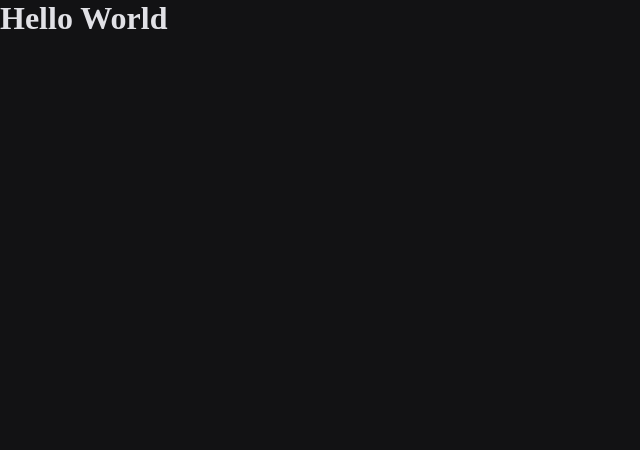
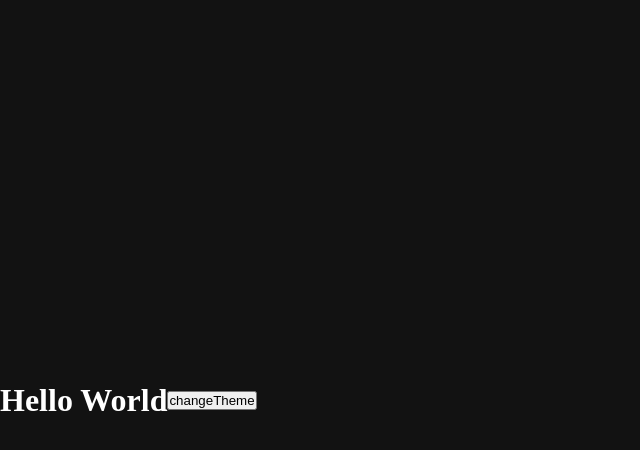
Before and after one commit to WesleyDev184/game_store, a Next.js app: page / in a window 1280 px wide. Shown: the top 450 px of the page, without its empty margins (0-640 px from the left). Built offline with nearby package versions, Linux system fonts and the light colour scheme.

Commit message:
adition theme context

```diff
--- /dev/null
+++ b/src/components/SideBar/style.ts
@@ -0,0 +1,5 @@
+import styled from 'styled-components'
+
+export const Container = styled.div`
+    background-color: ${props => props.theme.background.secondary};
+`
--- /dev/null
+++ b/src/contexts/ThemeProviderContext.tsx
@@ -0,0 +1,56 @@
+import {
+    createContext,
+    ReactNode,
+    useCallback,
+    useContext,
+    useEffect,
+    useState
+} from 'react'
+import { DefaultTheme, ThemeProvider } from 'styled-components'
+import themes from '../styles/theme'
+
+interface ThemeContextData {
+    toggleTheme(): void
+    themeMode: DefaultTheme
+}
+
+interface MainProps {
+    children: ReactNode
+}
+
+const ThemeContext = createContext<ThemeContextData>({} as ThemeContextData)
+
+export const CustomThemeProvider = ({ children }: MainProps) => {
+    const [themeMode, setThemeMode] = useState<DefaultTheme>(themes.dark)
+    const [theme, setTheme] = useState<string>('dark')
+
+    const setMode = (mode: string) => {
+        window.localStorage.setItem('theme', mode)
+        setTheme(mode)
+    }
+
+    const toggleTheme = useCallback(() => {
+        theme === 'dark' ? setMode('light') : setMode('dark')
+    }, [theme])
+
+    useEffect(() => {
+        const localTheme = window.localStorage.getItem('theme')
+        localTheme && setTheme(localTheme)
+    }, [])
+
+    useEffect(() => {
+        theme === 'dark'
+            ? setThemeMode(themes.dark)
+            : setThemeMode(themes.light)
+    }, [theme])
+
+    return (
+        <ThemeContext.Provider value={{ themeMode, toggleTheme }}>
+            <ThemeProvider theme={themeMode}>{children}</ThemeProvider>
+        </ThemeContext.Provider>
+    )
+}
+
+export default ThemeProvider
+
+export const useTheme = () => useContext(ThemeContext)
--- a/src/pages/_app.tsx
+++ b/src/pages/_app.tsx
@@ -1,11 +1,12 @@
+import { CustomThemeProvider } from '@/contexts/ThemeProviderContext'
 import type { AppProps } from 'next/app'
 import GlobalStyle from '../styles/global'
 
 export default function App({ Component, pageProps }: AppProps) {
     return (
-        <>
+        <CustomThemeProvider>
             <Component {...pageProps} />
             <GlobalStyle />
-        </>
+        </CustomThemeProvider>
     )
 }
--- a/src/pages/index.tsx
+++ b/src/pages/index.tsx
@@ -1,6 +1,9 @@
 import Head from 'next/head'
+import { useTheme } from '@/contexts/ThemeProviderContext'
+import { Container } from '@/styles/pages/indexStyle'
 
 const Home = () => {
+    const { toggleTheme } = useTheme()
     return (
         <>
             <Head>
@@ -15,9 +18,10 @@ const Home = () => {
                 />
                 <link rel="icon" href="/favicon.ico" />
             </Head>
-            <main>
+            <Container>
                 <h1>Hello World</h1>
-            </main>
+                <button onClick={toggleTheme}>changeTheme</button>
+            </Container>
         </>
     )
 }
--- a/src/styles/global.ts
+++ b/src/styles/global.ts
@@ -7,7 +7,7 @@ export default createGlobalStyle`
         box-sizing: border-box;
     }
     body{
-        background: #121214;
-        color: #e1e1e6;
+        background: ${props => props.theme.background.primary};
+        color: ${props => props.theme.colors.text.primary};
     }
 `
--- /dev/null
+++ b/src/styles/pages/indexStyle.ts
@@ -0,0 +1,9 @@
+import styled from 'styled-components'
+
+export const Container = styled.main`
+    height: 100vh;
+    width: 100%;
+    display: flex;
+    justify-content: start;
+    align-items: center;
+`
--- /dev/null
+++ b/src/styles/theme/dark.ts
@@ -0,0 +1,24 @@
+export default {
+    title: 'dark',
+    colors: {
+        primary: '#a100ed',
+        primaryDark: '#7100a3',
+        primaryLight: '#c300ff',
+        secondary: '#1a1a1a',
+        accent: '#00e0a0',
+        text: {
+            primary: '#ffffff',
+            secondary: '#c2c2c2',
+            tertiary: '#7f7f7f',
+            error: '#ff4136',
+            warning: '#ff851b'
+        }
+    },
+    background: {
+        primary: '#121212',
+        secondary: '#2b2b2b',
+        tertiary: '#383838',
+        error: '#ff4136',
+        warning: '#ff851b'
+    }
+}
--- /dev/null
+++ b/src/styles/theme/index.ts
@@ -0,0 +1,4 @@
+import light from './light'
+import dark from './dark'
+
+export default { light, dark }
--- /dev/null
+++ b/src/styles/theme/light.ts
@@ -0,0 +1,24 @@
+export default {
+    title: 'light',
+    colors: {
+        primary: '#a100ed',
+        primaryDark: '#7100a3',
+        primaryLight: '#c300ff',
+        secondary: '#f2f2f2',
+        accent: '#00e0a0',
+        text: {
+            primary: '#121212',
+            secondary: '#3c3c3c',
+            tertiary: '#7f7f7f',
+            error: '#ff4136',
+            warning: '#ff851b'
+        }
+    },
+    background: {
+        primary: '#ffffff',
+        secondary: '#f5f5f5',
+        tertiary: '#f8f8f8',
+        error: '#ff4136',
+        warning: '#ff851b'
+    }
+}
--- /dev/null
+++ b/src/styles/theme/theme.d.ts
@@ -0,0 +1,8 @@
+import 'styled-components'
+import dark from './dark'
+
+type Theme = typeof dark
+
+declare module 'styled-components' {
+    export interface DefaultTheme extends Theme {}
+}
```
Also changed, not shown: src/components/SideBar/index.tsx (added, +7 -0 lines).
